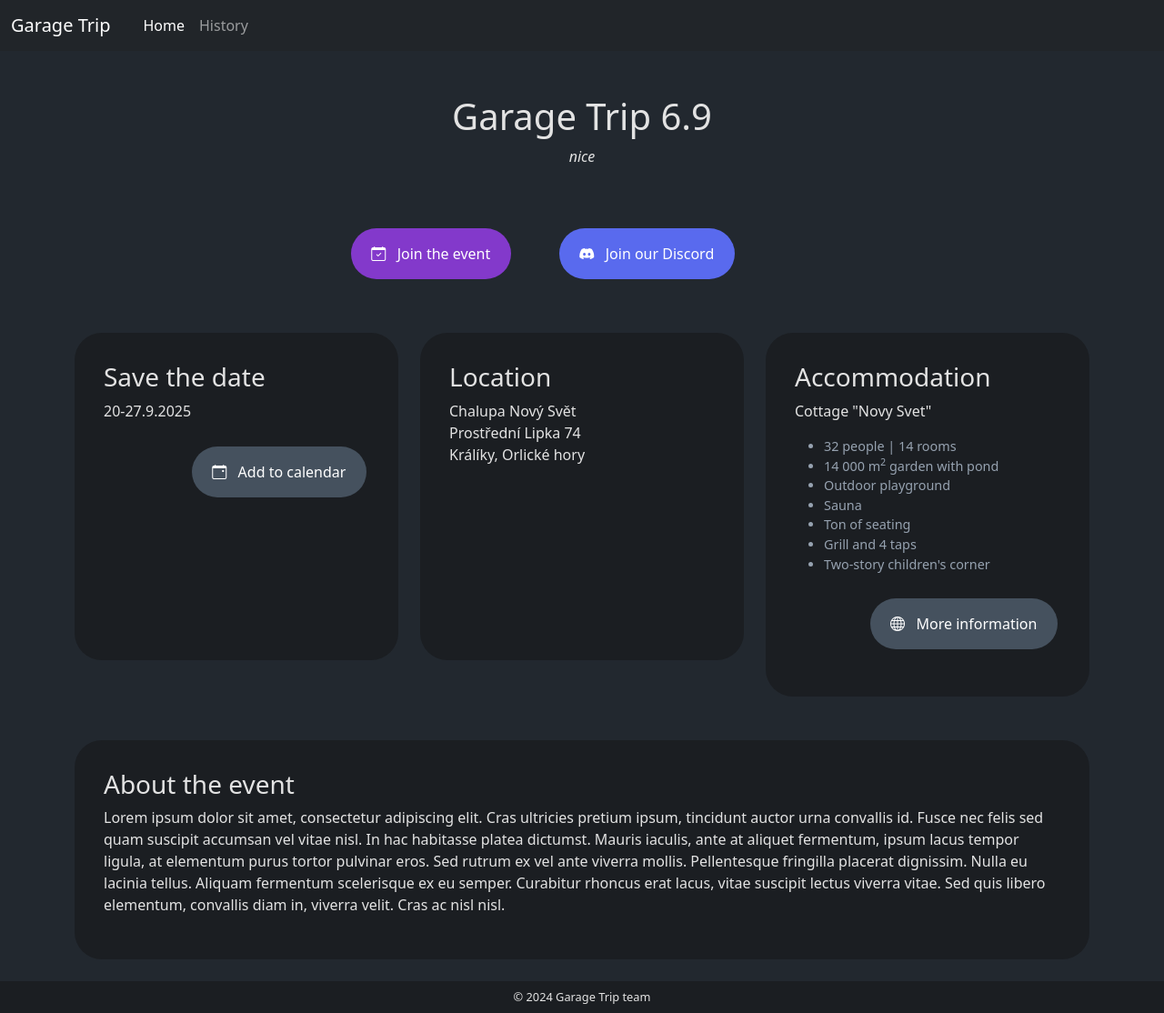
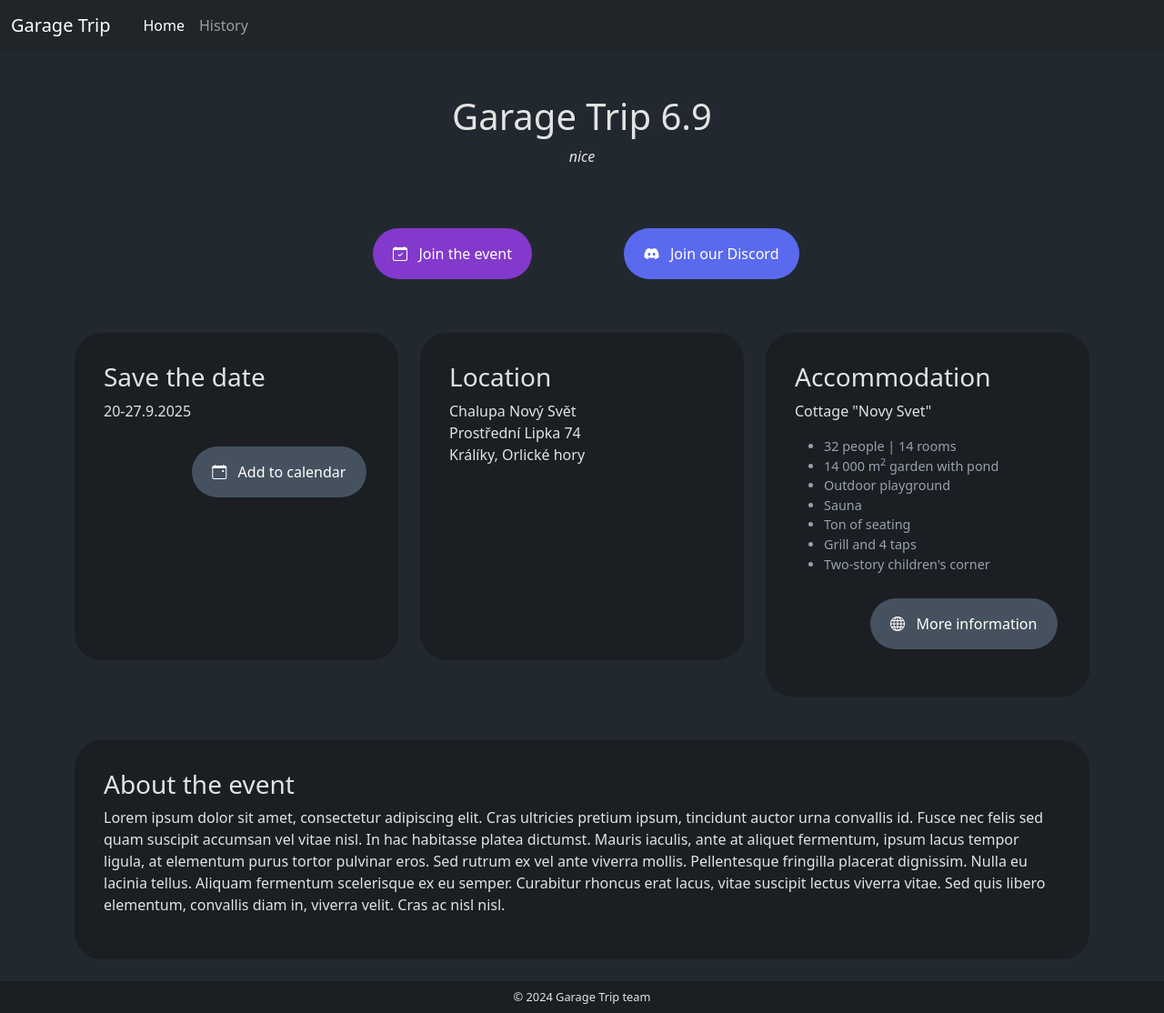
Before and after one commit to tivvit/garage-trip-web, a Jekyll site: the page built from index.html, in a window 1280 px wide and 1114 px high. Shown: the whole window at 91% size. Built offline with Jekyll 4.4.1, drawn with Linux system fonts in a browser that asks for light colours.

Commit message:
make more space for the homepage action buttons

```diff
--- a/index.html
+++ b/index.html
@@ -11,7 +11,7 @@ id: home
 </div>
 
 <div class="row">
-    <div class="col-md-5 offset-md-3 text-center">
+    <div class="col-md-6 offset-md-3 text-center">
         <div class="row">
             <div class="col-lg-6">
                 <a href="https://forms.gle/VVTcqsUrWKvuSpXx6" class="button purple" target="_blank"><i
```
